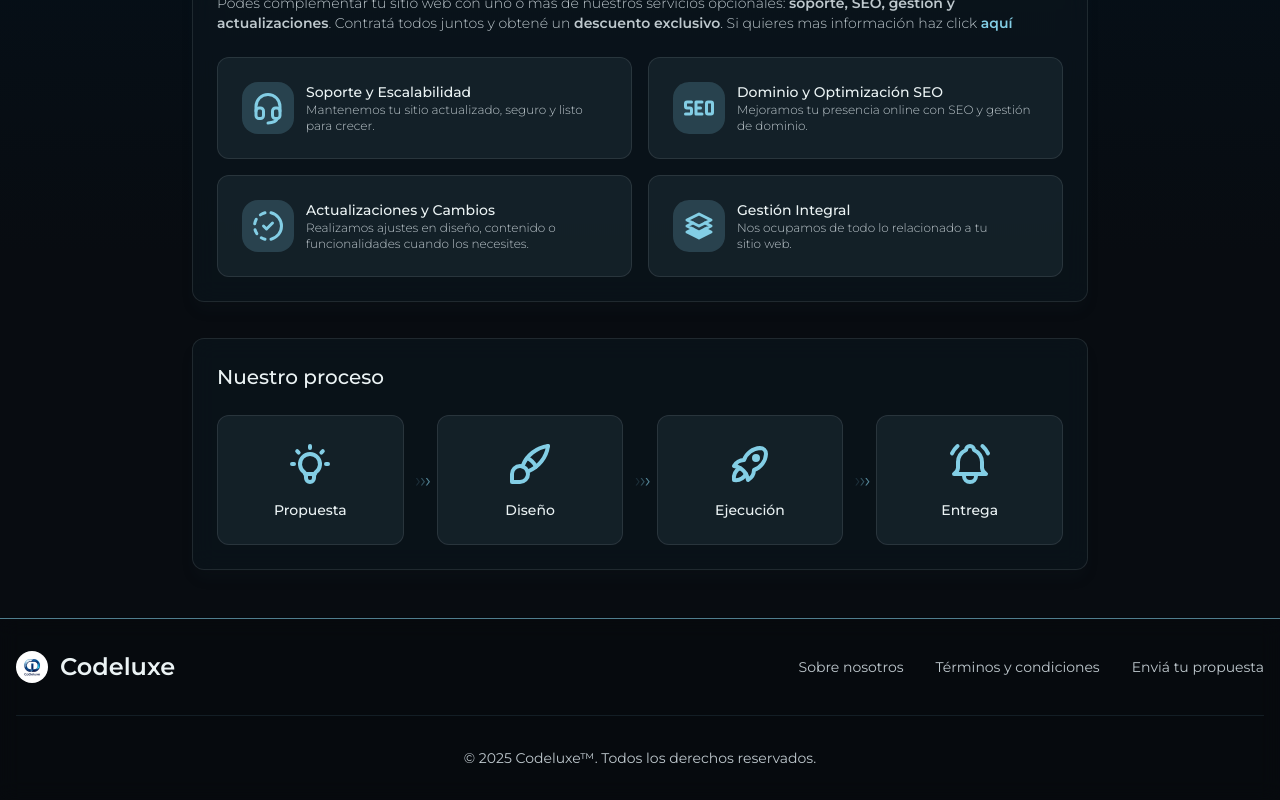
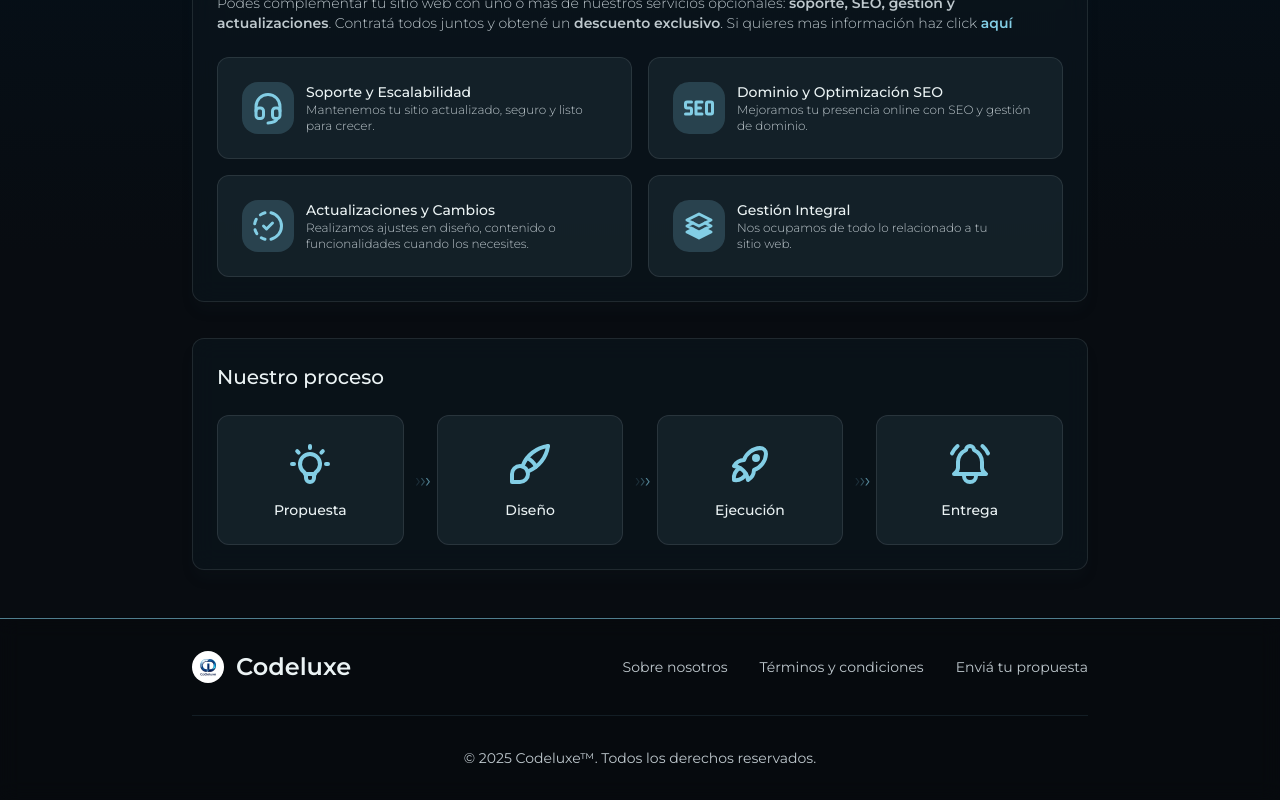
Before and after one commit to nicoplacente/codeluxe, a Next.js app: page / in a window 1280 px wide. Shown: the part 1393-2193 px from the top of the page. Built offline with nearby package versions, Linux system fonts and the light colour scheme.

Commit message:
add new footer

```diff
--- a/src/page-sections/footer.jsx
+++ b/src/page-sections/footer.jsx
@@ -2,7 +2,7 @@ import Link from "next/link";
 export default function Footer() {
   return (
     <footer className="bg-secondary shadow-sm">
-      <div className="w-full max-w-screen-xl mx-auto p-4 md:py-8">
+      <div className="w-full max-w-4xl mx-auto p-4 sm:p-0 md:py-8">
         <div className="sm:flex sm:items-center sm:justify-between">
           <Link
             href="/"
```
